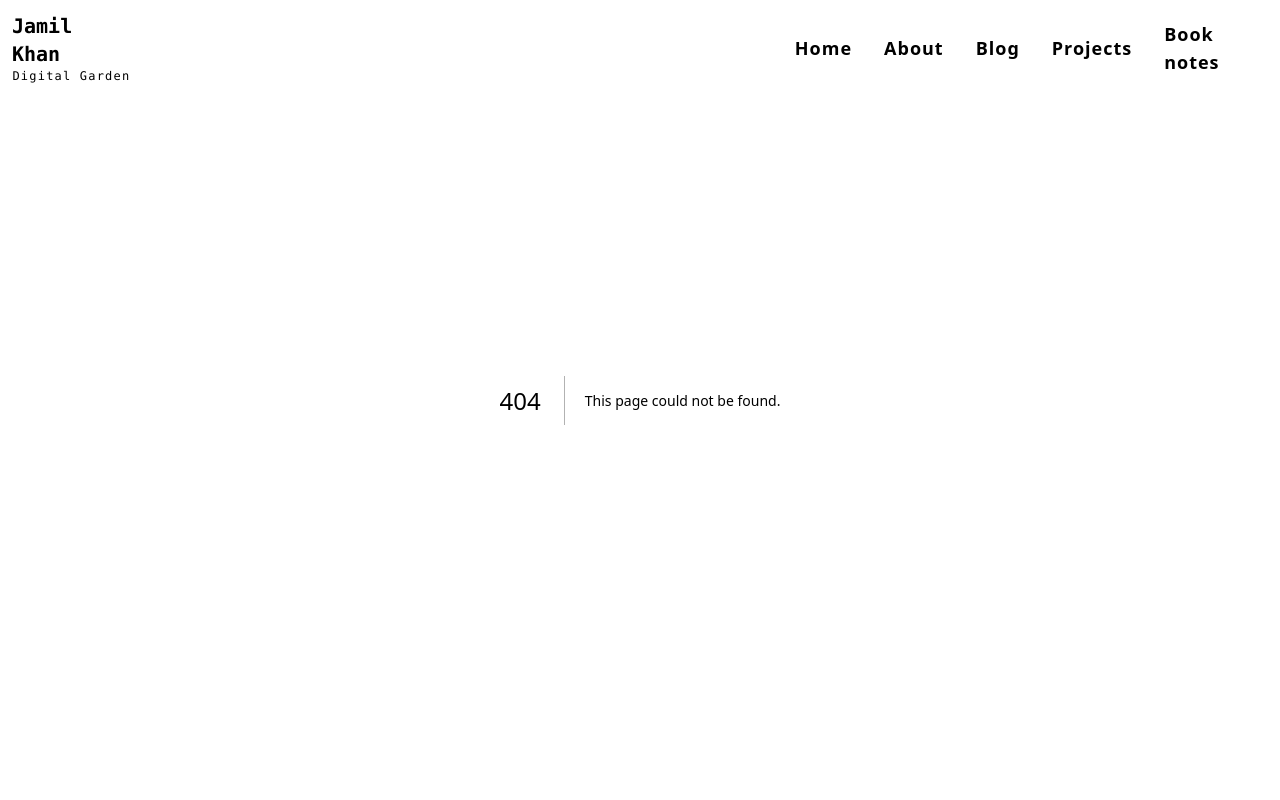
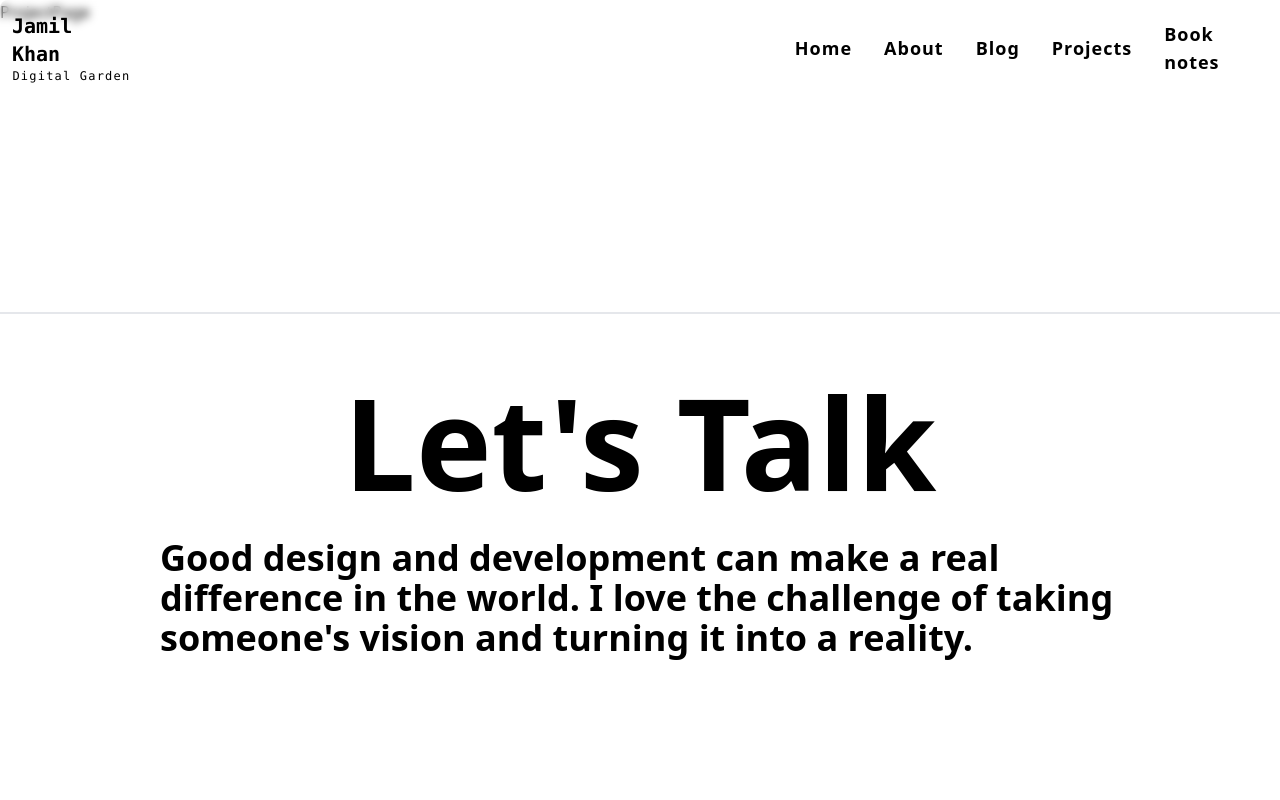
Before and after one commit to jamilkhan-me/jamilkhan.me, a Next.js app: page /projects/1 in a window 1280 px wide. Before the commit this address had no page. Shown: the top 800 px of the page. Built offline with nearby package versions, Linux system fonts and the light colour scheme.

Commit message:
bug fixed

```diff
--- /dev/null
+++ b/pages/projects/[slug].js
@@ -0,0 +1,7 @@
+import React from "react";
+
+const ProjectPage = () => {
+  return <div>ProjectPage</div>;
+};
+
+export default ProjectPage;
```
